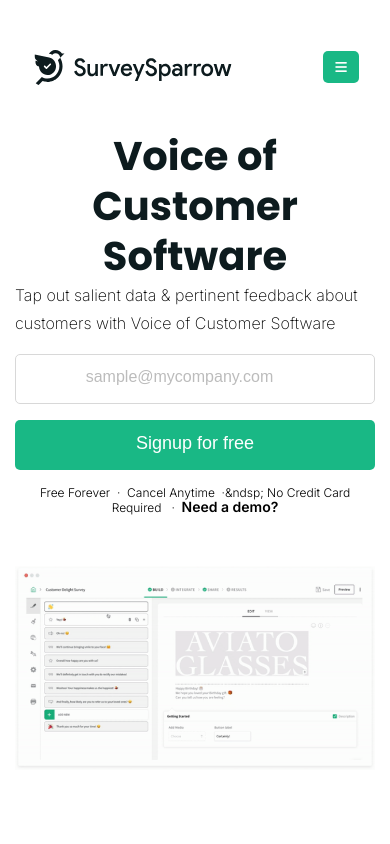
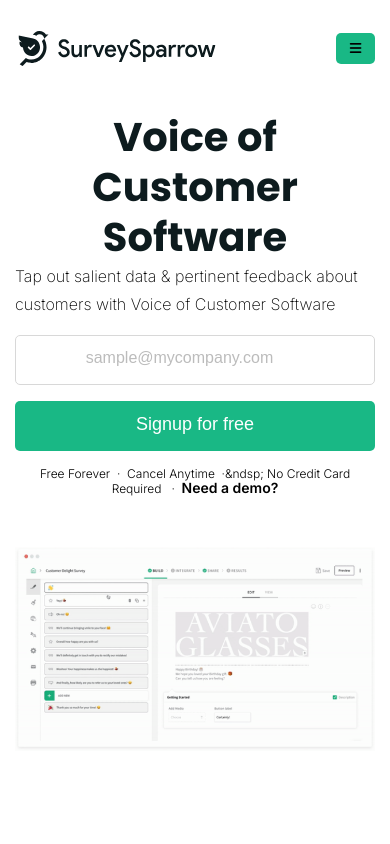
Before and after one commit to Arunjenson-SurveySparrow/Voice-of-Customer-Software, a plain HTML site: page index.html in a window 390 px wide. Shown: the top 844 px of the page. Drawn offline with Linux system fonts and the light colour scheme.

Commit message:
changed toggle btn color

```diff
--- a/style.css
+++ b/style.css
@@ -1172,10 +1172,11 @@ margin-top: 75.53px;
      .nav-btn{
         display: block;
         margin-left:auto;
-        padding: .5rem .75rem;
+        padding: .5rem .85rem;
         background-color: #19B885;
         border: none;
-        color: white;
+        color: black;
+         font-size;1rem;
         border-radius:5px ;
 }
 .Application-Container-head p {
@@ -1203,9 +1204,9 @@ margin-top: 75.53px;
         display: flex;
         align-items:center;
       }
-      .nav-btn{
+/*       .nav-btn{
         padding: 0.55rem 0.75rem  ;
-      }
+      } */
       .nav-list{
         margin: 0 auto;
         display: flex;
@@ -2231,7 +2232,9 @@ text-align: center;
         width: auto;
         height: auto;}
     .nav-bar{
-        margin: 0 auto;
+           margin: 0 auto !important;
+    padding: 0;
+}
     }
     .third-row img{
         display: block;
```
